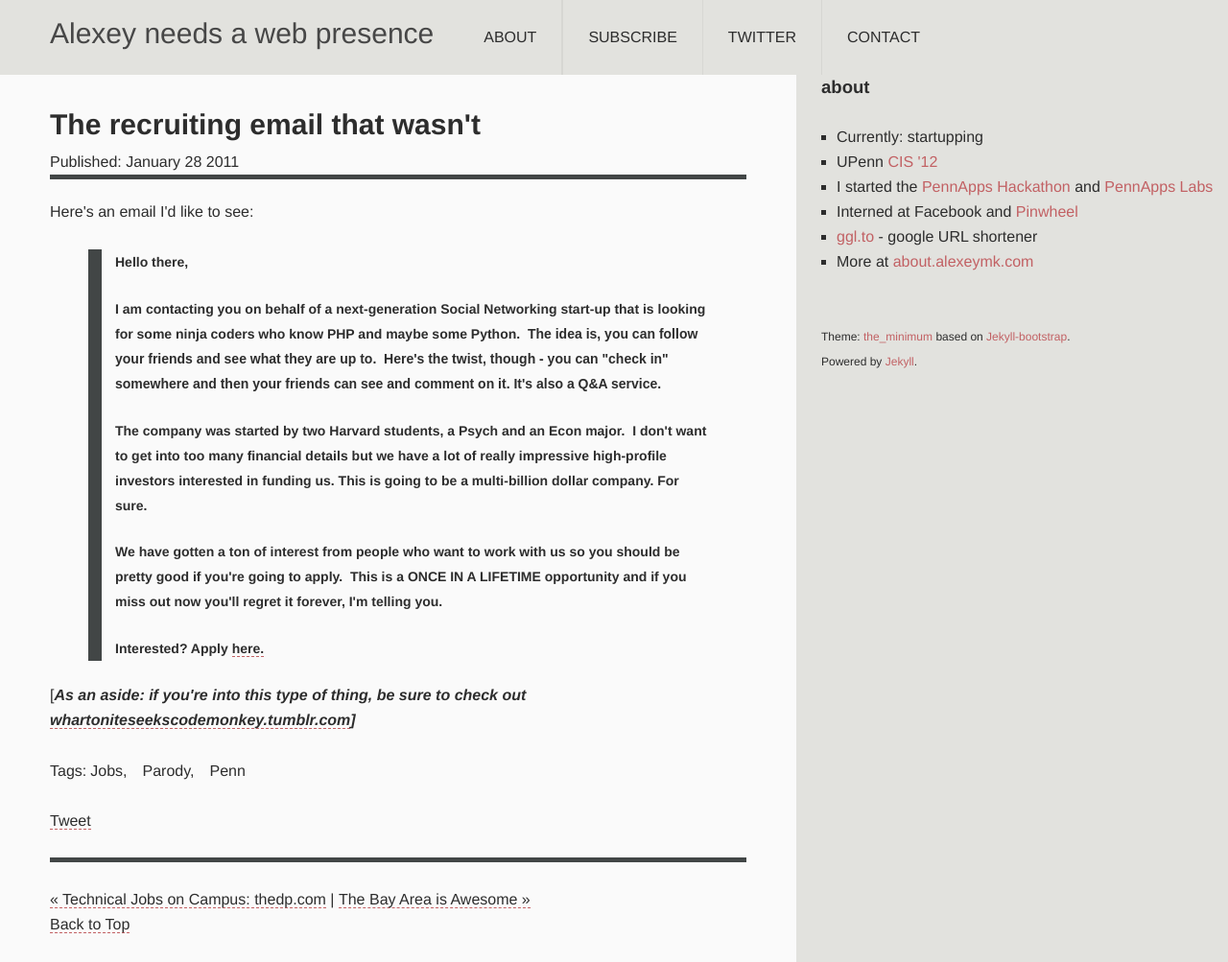
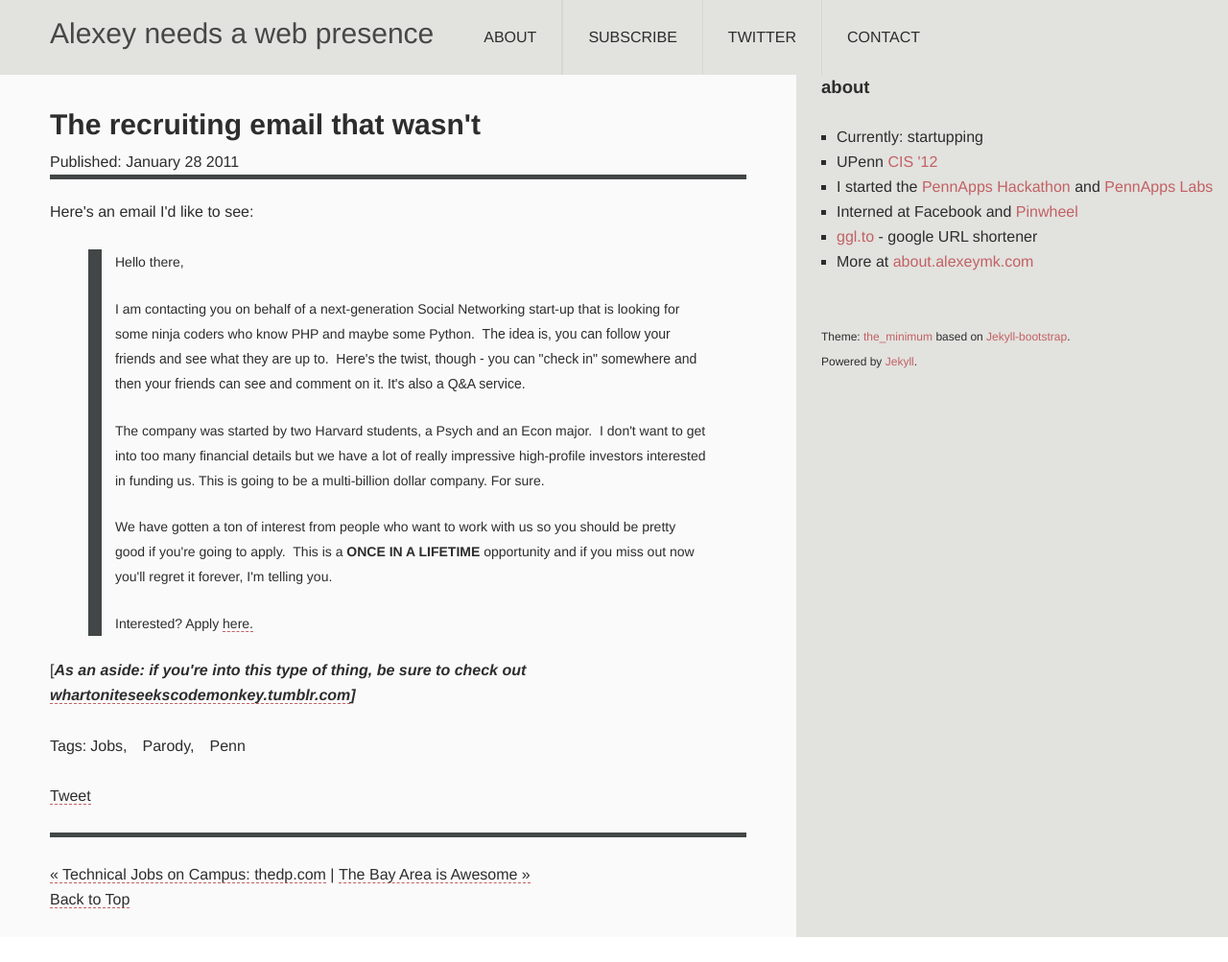
Before and after one commit to AlexeyMK/alexeymk.github.com, a Jekyll site: the page built from _posts/2011-01-28-the-recruiting-email-that-wasnt.html, in a window 1280 px wide. Shown: the whole page at 96% size. Built offline with Jekyll 4.4.1, drawn with Linux system fonts in a browser that asks for light colours; Markdown is read by kramdown in place of the engine named in the settings; comment, search, counter and statistics services are not loaded; after the commit the page ends 977 px from its top, so only the background shows below that.

Commit message:
quotes no longer randomly bold

```diff
--- a/css/style.css
+++ b/css/style.css
@@ -451,9 +451,6 @@ aside {
 }
 .font-size-default {
   font-size: 1em;
-}
-blockquote {
-  font-weight: bold;
 }
 blockquote cite {
   font-weight: normal;
```
Also changed, not shown: 1 other file.
